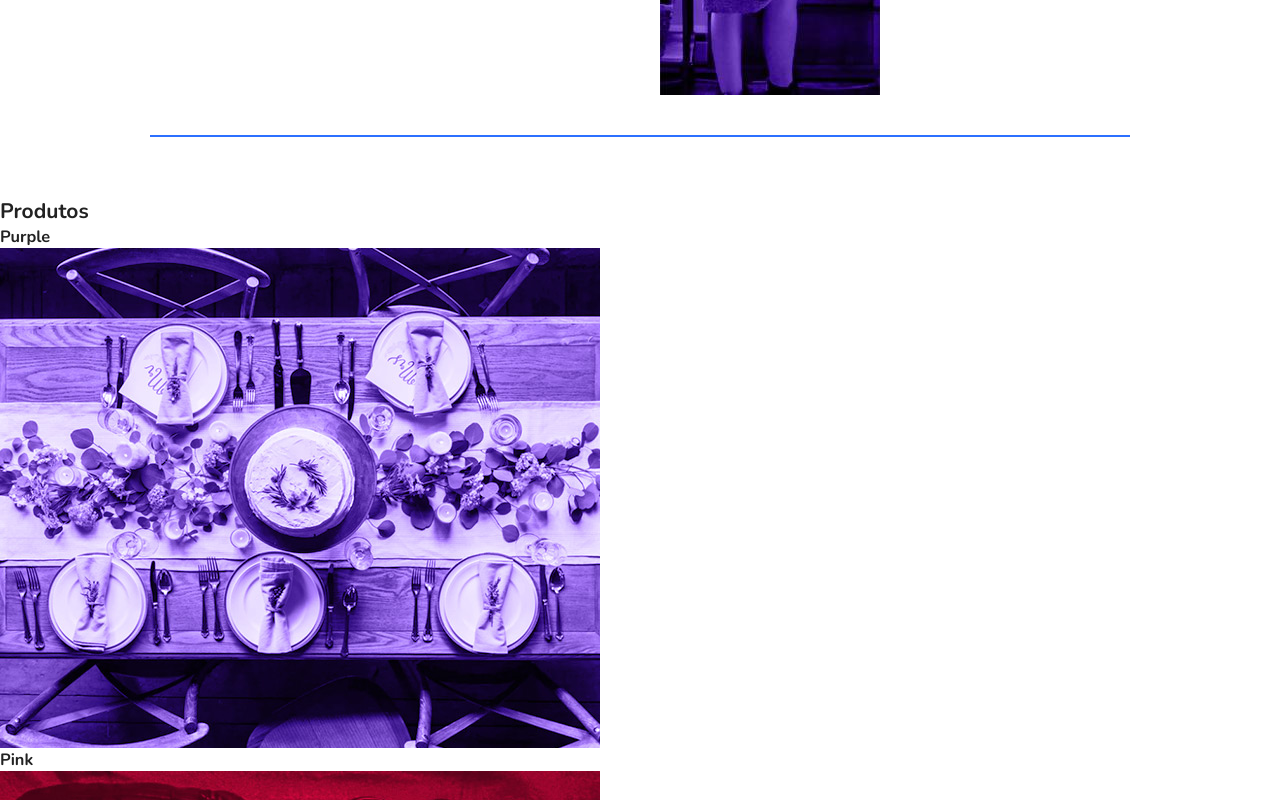
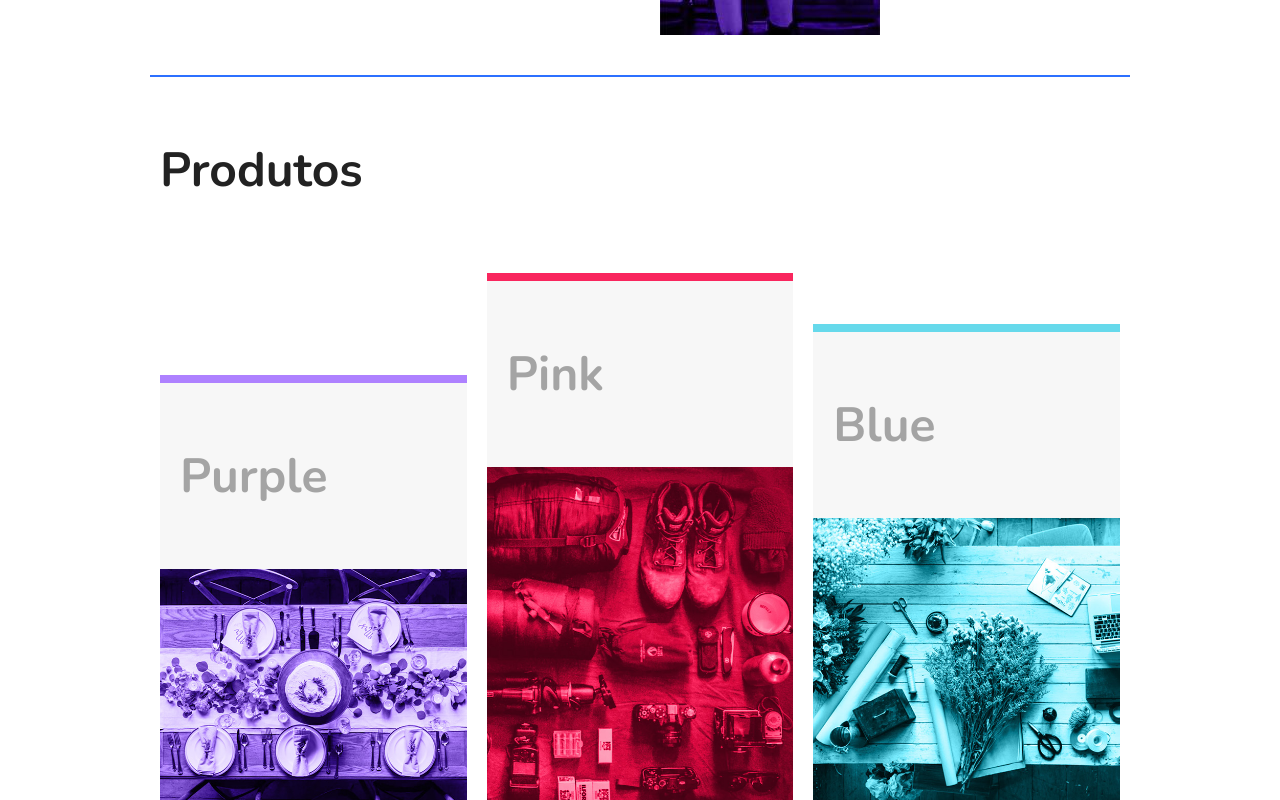
Before and after one commit to devMarilia/flex-blog, a React (Create React App) app: page / in a window 1280 px wide. Shown: the part 940-1740 px from the top of the page. Built offline with nearby package versions, Linux system fonts and the light colour scheme.

Commit message:
Cards elements

```diff
--- a/src/components/CardsElements/index.js
+++ b/src/components/CardsElements/index.js
@@ -1,4 +1,4 @@
-import React from 'react'
+import React, { Fragment } from 'react'
 
 import { Container } from "./styles"
 
@@ -8,25 +8,24 @@ import products3 from "../../assets/images/produtos3.jpg"
 
 const CardsElements = () => {
     return (
-        <Container id="products">
+        <Container>
             <h1>Produtos</h1>
             <div className="products-container">
-                <div className="produtos-items purple">
+                <div className="products-items purple">
                     <h3>Purple</h3>
                     <img src={products1} alt="products" />
                 </div>
-            </div>
-            <div className="products-container">
-                <div className="produtos-items pink">
+
+                <div className="products-items pink">
                     <h3>Pink</h3>
                     <img src={products2} alt="products" />
                 </div>
-            </div>
-            <div className="products-container">
-                <div className="produtos-items blue">
+
+                <div className="products-items blue">
                     <h3>Blue</h3>
                     <img src={products3} alt="products" />
                 </div>
+
             </div>
         </Container>
     )
--- a/src/components/CardsElements/styles.js
+++ b/src/components/CardsElements/styles.js
@@ -1,9 +1,45 @@
 import styled from 'styled-components';
 
 export const Container = styled.section`
+    max-width: 980px;
+    margin: 60px auto;
+
+    h1 {
+        font-size: 3rem;
+        margin: 0 10px 60px  10px;
+    }
+
+    //div pai products
+    .products-container {
+        display: flex;
+        flex-wrap: wrap;
+
+        //caso queira mudar o posicionamento do card mudar a direção do align-items
+        align-items: flex-end;
+    }
+
+    .products-items {
+        flex: 1 1 175px;
+
+        margin: 10px;
+    }
+
+    .products-items h3 {
+        font-size: 3rem;
+        color: var( --gray-secundery);
+        background-color: var( --gray-primary);
+        padding: 60px 20px;
+    }
+
+    /* cada imagem pode ter um posicionamento diferente para isso só adicionar umas das propriedadaes do align-self */
+    .purple {
+        border-top: 8px solid var(--purple) ;
+    }
+    .pink {
+        border-top: 8px solid var(--pink) ;
+    }
+    .blue {
+        border-top: 8px solid var(--blue-primary) ;
+    }
 
 `;
-
-export const ContainerItems = styled.div`
-
-`;
--- a/src/components/Info/styles.js
+++ b/src/components/Info/styles.js
@@ -1,7 +1,7 @@
 import styled from 'styled-components';
 
 export const Container = styled.section`
-    padding: 60px 0;
+
     max-width: 980px;
     margin: 0 auto;
 
--- a/src/styles/GlobalStyle.js
+++ b/src/styles/GlobalStyle.js
@@ -4,8 +4,13 @@ export const GlobalStyle = createGlobalStyle`
 
 :root {
   --white : #ffffff;
+  --blue-primary: #66d9eb;
   --blue: #2c70ff;
   --gray: #7c7c7c;
+  --gray-primary: #f7f7f7;
+  --gray-secundery: #a4a4a4;
+  --purple: #ae81ff;
+  --pink: #f9265e;
 }
   * {
     margin: 0;
```
